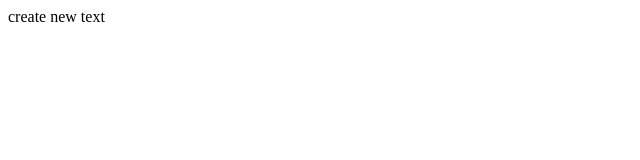
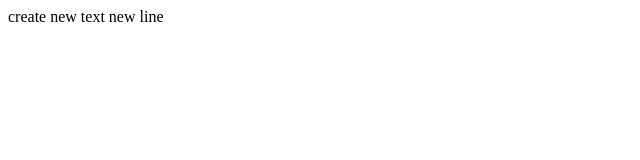
Before and after one commit to Pattaraphon123/hello-git, a plain HTML site: page index.html in a window 1280 px wide. Shown: the full height of the page, 0-640 px from the left. Drawn offline with Linux system fonts and the light colour scheme.

Commit message:
add new line

```diff
--- a/index.html
+++ b/index.html
@@ -7,5 +7,6 @@
 </head>
 <body>
     create new text
+    new line
 </body>
 </html>
```
